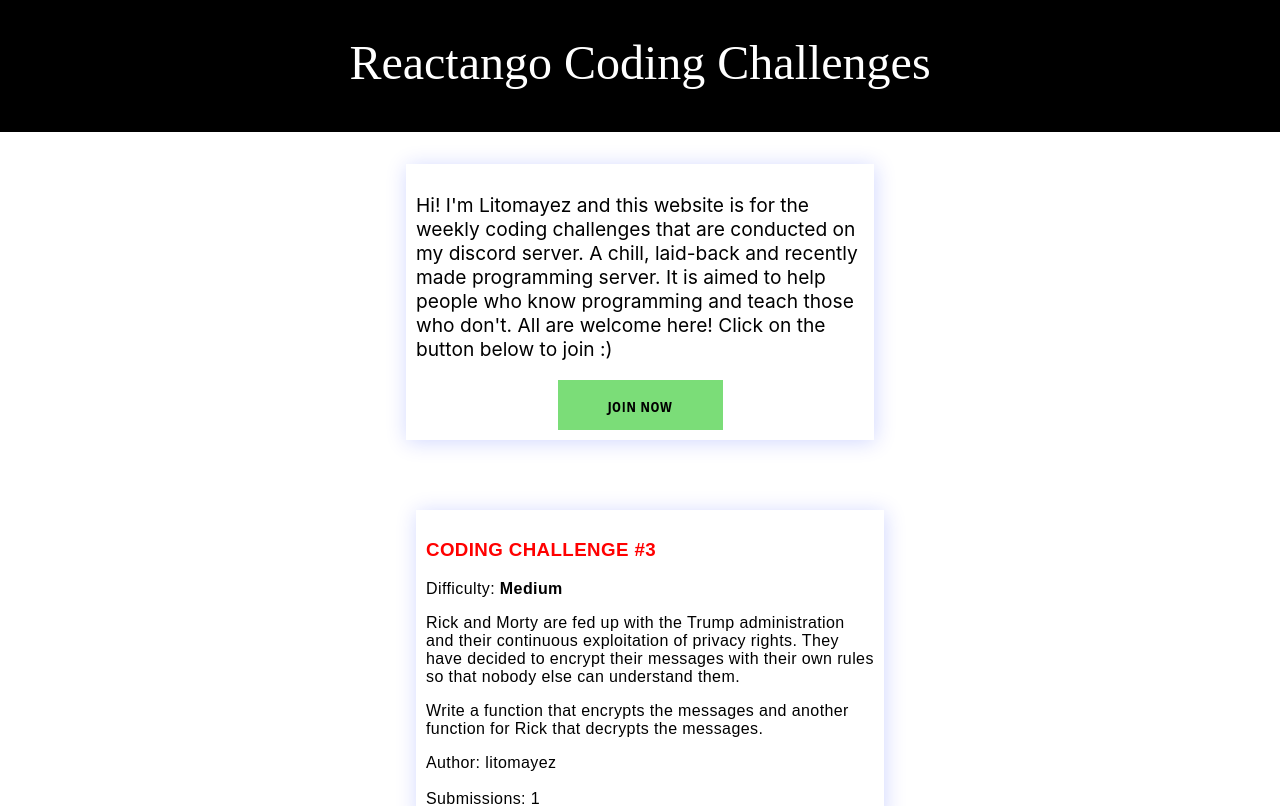
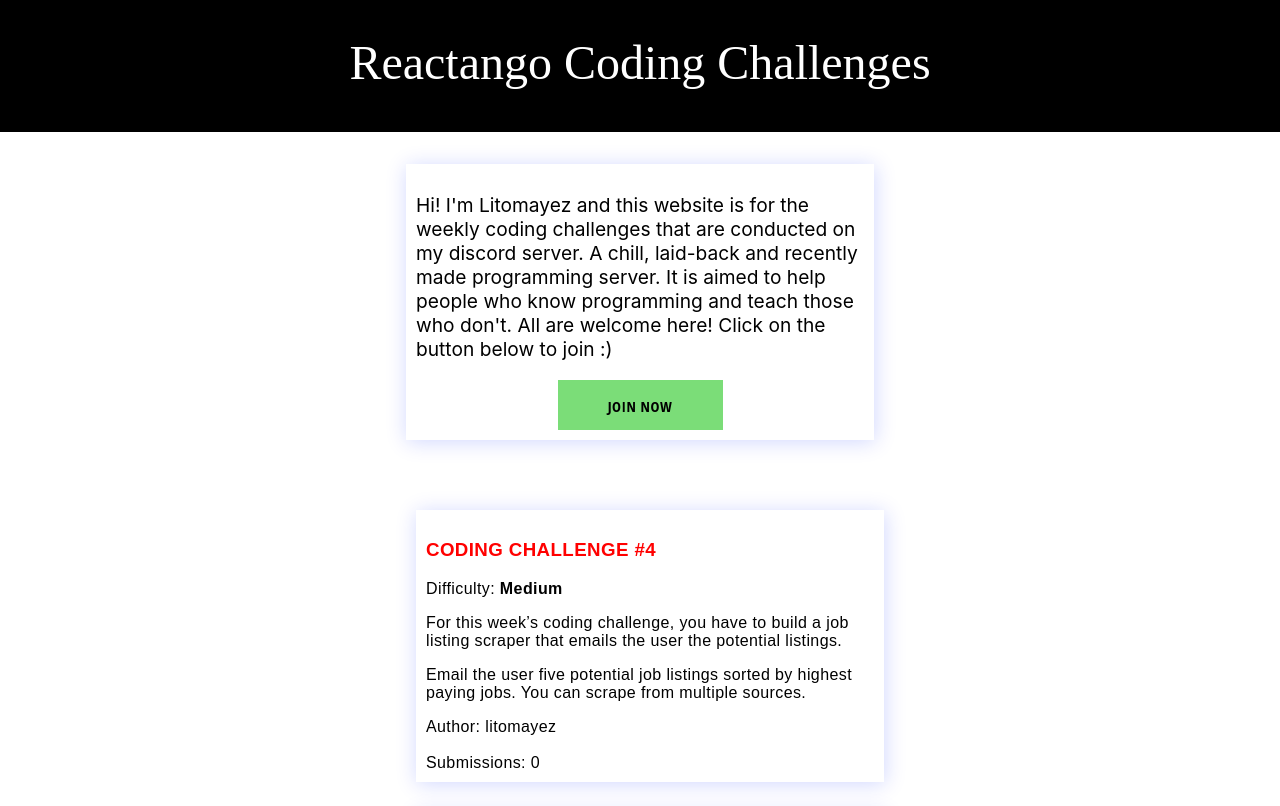
Before and after one commit to RohanLodhi/reactango, a React (Create React App) app: page / in a window 1280 px wide. Shown: the top 806 px of the page. Built offline with nearby package versions, Linux system fonts and the light colour scheme.

Commit message:
updated CHALLENGES_DATA and ui

```diff
--- a/src/components/challenge-view/challenges.data.js
+++ b/src/components/challenge-view/challenges.data.js
@@ -1,4 +1,16 @@
 const CHALLENGES_DATA = [
+    {
+        id: 4,
+        number: 4,
+        author: 'litomayez',
+        title: 'Coding Challenge #4',
+        difficulty: 'Medium',
+        questions: ['For this week’s coding challenge, you have to build a job listing scraper that emails the user the potential listings.', 'The script should take the following user inputs: Type of job, Work experience required and Other optional fields that would filter the listings.', 'Email the user five potential job listings sorted by highest paying jobs. You can scrape from multiple sources.'],
+        answer: "TBA",
+        solution: '',
+        submissions: [
+        ]
+    },
     {
         id: 3,
         number: 3,
@@ -6,7 +18,7 @@ const CHALLENGES_DATA = [
         title: 'Coding Challenge #3',
         difficulty: 'Medium',
         questions: ['Rick and Morty are fed up with the Trump administration and their continuous exploitation of privacy rights. They have decided to encrypt their messages with their own rules so that nobody else can understand them.', 'Firstly, they remove all of the spaces from the message. Then, they write the letters into a matrix which has rows = Floor(len_of_message^0.5) and columns = Ceil(len_of_message^0.5). Now the message is obtained by combining all of the characters in a column and then adding a space and then combining all characters of the second column and so on.', 'For example: “welcome to just program” becomes “wmuo eesg lttr copa ojrm”', 'Write a function that encrypts the messages and another function for Rick that decrypts the messages.'],
-        answer: 'TBA',
+        answer: "Create matrix and use for loops. Refer to Mike's solution below. ",
         solution: '',
         submissions: [
             {
--- a/src/components/challenge/challenge.styles.css
+++ b/src/components/challenge/challenge.styles.css
@@ -3,6 +3,10 @@
     padding: 10px;
     width: 100%;
     margin-top: 30px;
+}
+.challenge:hover {
+    transition: ease-out 1s;
+    box-shadow: rgba(217, 1, 255, 0.185) 1px 2px 20px;
 }
 h2{
     font-weight: 450;
--- a/src/components/details/details.styles.css
+++ b/src/components/details/details.styles.css
@@ -6,6 +6,10 @@
     margin-right: auto;
     margin-left: auto;
     font-size: 1.2em;
+}
+.details:hover {
+    transition: ease-out 1s;
+    box-shadow: rgba(217, 1, 255, 0.185) 1px 2px 20px;
 }
 
 button {
--- a/src/pages/challenge-page/challenge-page.component.jsx
+++ b/src/pages/challenge-page/challenge-page.component.jsx
@@ -27,7 +27,7 @@ const ChallengePage = () => {
                 </div>
                 <br /> <br /> <br />
                 <div className='answer'>
-                    <h2>Answer: {challengeToRender.answer}</h2>
+                    <h2><b>Answer:</b> {challengeToRender.answer}</h2>
                 </div>
                 <h2>Solution: </h2>
                 <EmbeddedGist gist={challengeToRender.solution}></EmbeddedGist>
--- a/src/pages/challenge-page/challenge-page.styles.css
+++ b/src/pages/challenge-page/challenge-page.styles.css
@@ -8,6 +8,10 @@
     padding: 10px;
 }
 
+.answer h2{
+    font-weight: 400;
+}
+
 @media screen and (max-width: 550px){
     .challenge-body{
         width: 90%;
```
